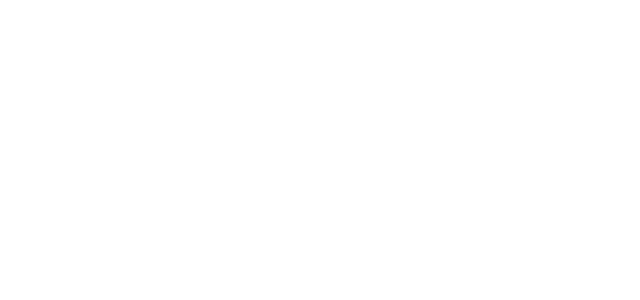
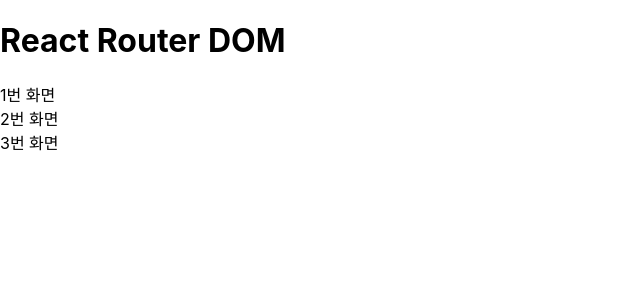
Before and after one commit to yyerrim/react-router, a React (Create React App) app: page / in a window 1280 px wide. Shown: the top 300 px of the page, without its empty margins (0-640 px from the left). Built offline with nearby package versions, Linux system fonts and the light colour scheme.

Commit message:
기본 코드

```diff
--- a/src/App.js
+++ b/src/App.js
@@ -1,10 +1,22 @@
-import logo from './logo.svg';
 import './App.css';
+
+function Component1() {
+  return <div>1번 화면</div>
+}
+function Component2() {
+  return <div>2번 화면</div>
+}
+function Component3() {
+  return <div>3번 화면</div>
+}
 
 function App() {
   return (
-    <div className="App">
-
+    <div>
+      <h1>React Router DOM</h1>
+      <Component1 />
+      <Component2 />
+      <Component3 />
     </div>
   );
 }
```
